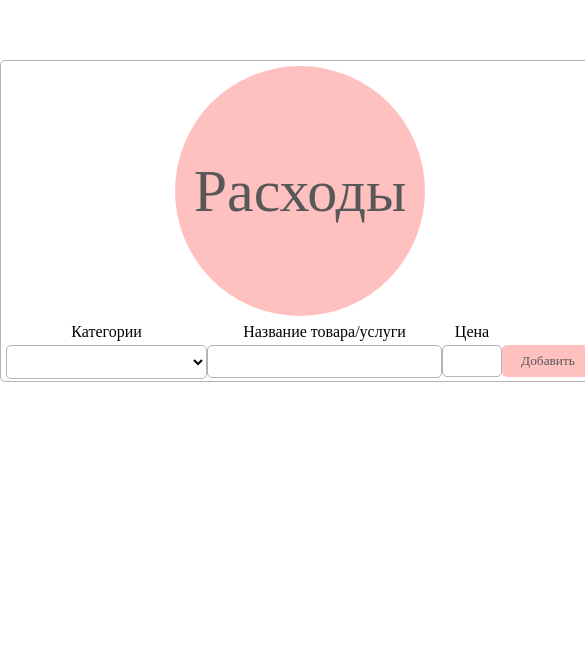
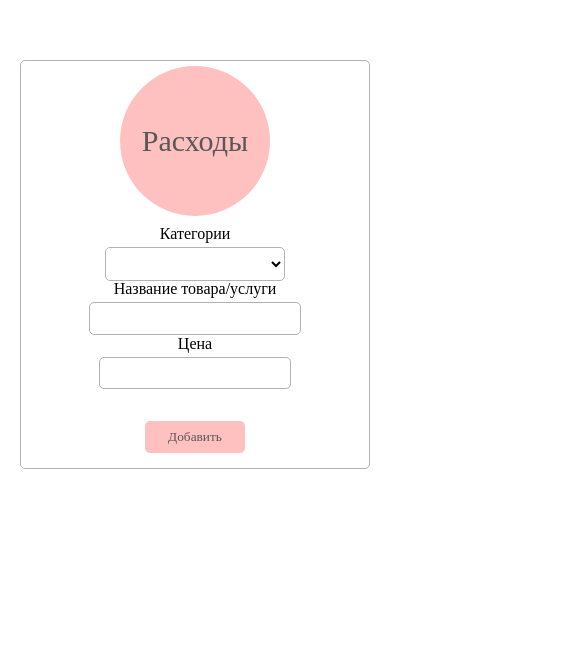
Before and after one commit to N1ph1l1m/budgetFlow, a React (Vite) app: page / in a window 390 px wide. Shown: the part 140-807 px from the top of the page, 585 px wide, since content can reach past the window. Built offline with nearby package versions, Linux system fonts and the light colour scheme.

Commit message:
v0.2 Add adaptive in component InputItem and add props

```diff
--- a/src/App.tsx
+++ b/src/App.tsx
@@ -2,7 +2,8 @@ import { InputItem } from "./Shared/InputItem/InputItem"
 
 function App() {
   return(<>
-    <InputItem/>
+    <InputItem title="Расходы" typeItem="rate"/>
+    <InputItem title="Доходы" typeItem="income"/>
   </>)
 }
 
--- a/src/App/Styles/InputItem.module.css
+++ b/src/App/Styles/InputItem.module.css
@@ -15,20 +15,23 @@
     display: flex;
     justify-content: space-around;
     align-items:center;
+    flex-wrap: wrap;
     flex-direction: row;
     height: 60px;
-    width: 100%;
+    min-width: 300px;
+    gap:0px 5px;
+    margin-bottom: 10px;
 }
 .wrapCard{
     padding: 5px;
     width: 250px;
     height: 250px;
     border-radius:50%;
-    /* border:1px solid red; */
     display: flex;
     align-items:center;
     justify-content: center;
     background-color:rgba(255, 0, 0, 0.247);
+    margin-bottom: 10px;
 }
 .titleCard{
     font-size: 60px;
@@ -41,7 +44,6 @@
     align-items: center;
     justify-content: space-around;
     gap: 5px;
-
 }
 
 .inputItem{
@@ -58,9 +60,7 @@
     border-radius:5px;
     padding: 6px;
     font-size: 16px;
-
 }
-
 
 .categoryTitle{
 font-size: 16px;
@@ -74,10 +74,46 @@ font-size: 16px;
 }
 .addItem{
     padding: 5px;
-    background-color:rgba(255, 0, 0, 0.247);
+    /* background-color:rgba(255, 0, 0, 0.247); */
+    background-color:rgb(0, 4, 255);
     width: 100px;
     height: 32px;
     margin-top: 30px;
     border-radius:5px;
-    color:rgb(88, 88, 88);
+    /* color:rgb(88, 88, 88); */
+    color:#ffffff
 }
+@media screen and (max-width:614px) {
+    .mainWrap{
+        width: 400px;
+    }
+    .inputMainWrap{
+        flex-direction: column;
+        flex-wrap: wrap;
+        height: auto;
+        gap:10px
+    }
+}
+
+@media screen and (max-width:415px) {
+    .mainWrap{
+        width: 350px;
+    }
+    .inputMainWrap{
+        flex-direction: column;
+        flex-wrap: wrap;
+        height: auto;
+        gap:10px
+    }
+    .inputItem, .inputPrice, .categoryWrap{
+        width: 90%;
+    }
+    .wrapCard{
+        width: 150px;
+        height: 150px;
+    }
+    .titleCard{
+        font-size: 30px;
+        color:rgb(88, 88, 88);
+    }
+}
--- a/src/Shared/InputItem/InputItem.tsx
+++ b/src/Shared/InputItem/InputItem.tsx
@@ -1,10 +1,14 @@
 import styles from "../../App/Styles/InputItem.module.css";
-export const InputItem = () => {
+interface IInputItem {
+    title:string,
+    typeItem:string,
+}
+export const InputItem = ({title,typeItem}:IInputItem) => {
   return (
     <>
       <div className={styles.mainWrap}>
-        <div className={styles.wrapCard}>
-          <span className={styles.titleCard}>Расходы</span>
+        <div className={styles.wrapCard} style={{backgroundColor: typeItem === "income"? "rgb(0, 4, 255)" : "rgba(255, 0, 0, 0.247 )" }}>
+          <span className={styles.titleCard} style={{color: typeItem === "income"? "#ffffff" : "rgb(88, 88, 88)"}}>{title}</span>
         </div>
         <div className={styles.inputMainWrap}>
           <div className={styles.inputWrap}>
@@ -16,15 +20,17 @@ export const InputItem = () => {
               <option value=""></option>
               <option value="home">Дом</option>
               <option value="food">Еда</option>
-              <option value="car">Машина</option>
+              <option value="commun">Коммуналка</option>
+              <option value="commun">Аптечка</option>
+              <option value="car">Машина/Транспорт</option>
+              <option value="car">Развлечения</option>
               <option value="clothes">Одежда</option>
               <option value="pets">Домашние животные</option>
               <option value="subscriptions">Подписки</option>
               <option value="study">Учеба</option>
             </select>
           </div>
-
-          <div className={styles.inputWrap}>
+         <div className={styles.inputWrap}>
             <label htmlFor="nameItem">
               <span className={styles.categoryTitle}>
                 Название товара/услуги
@@ -33,13 +39,14 @@ export const InputItem = () => {
             <input className={styles.inputItem} type="text" name="nameItem" />
           </div>
 
+
           <div className={styles.inputWrap}>
             <label htmlFor="price">
               <span className={styles.categoryTitle}>Цена</span>
             </label>
             <input className={styles.inputPrice} type="number" name="price" />
           </div>
-          <button className={styles.addItem}>Добавить </button>
+          <button className={styles.addItem} style={{backgroundColor: typeItem === "income"? "rgb(0, 4, 255)" : "rgba(255, 0, 0, 0.247 )" , color: typeItem === "income"? "#ffffff" : "rgb(88, 88, 88)"}} >Добавить </button>
         </div>
       </div>
     </>
```
